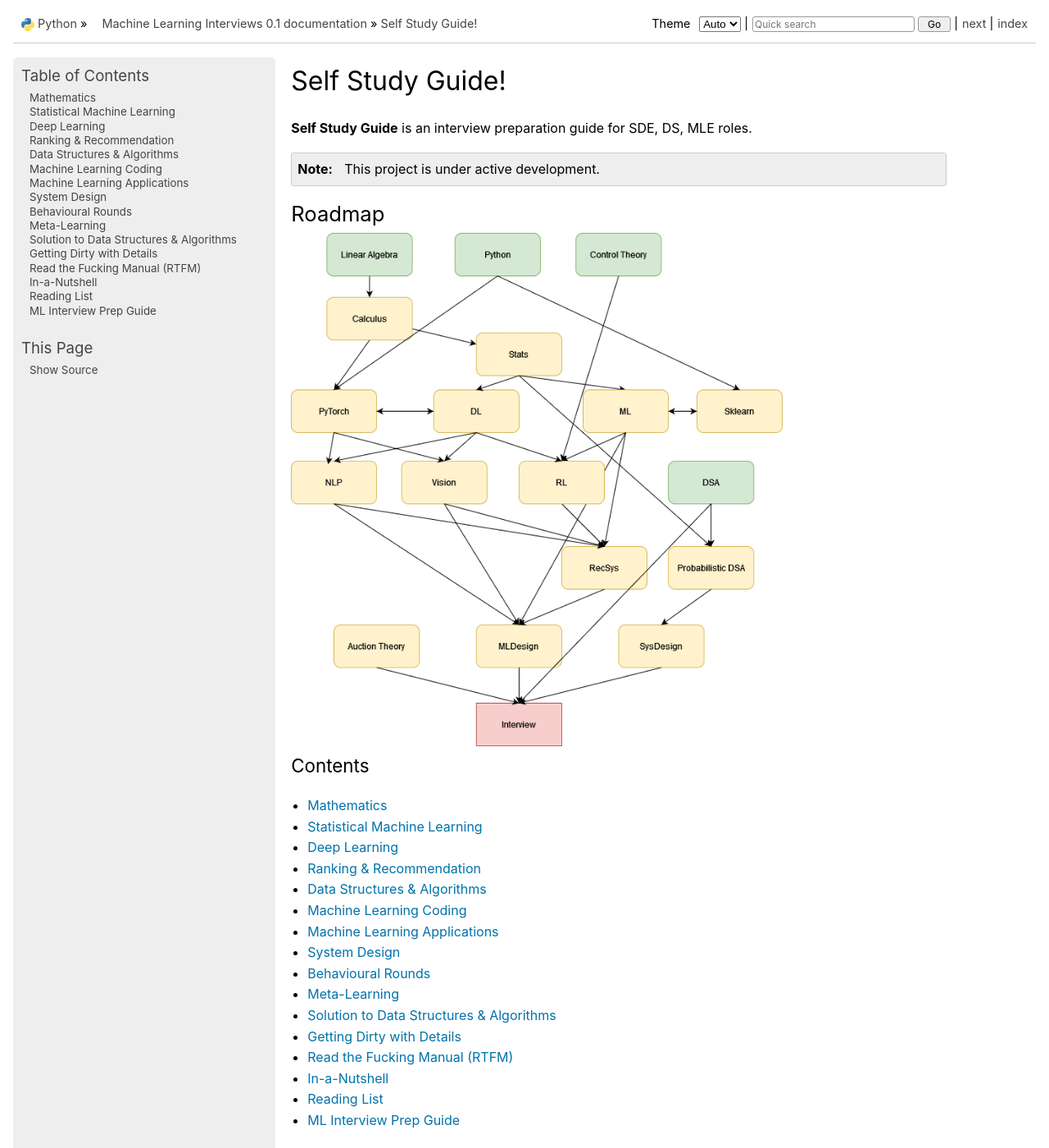
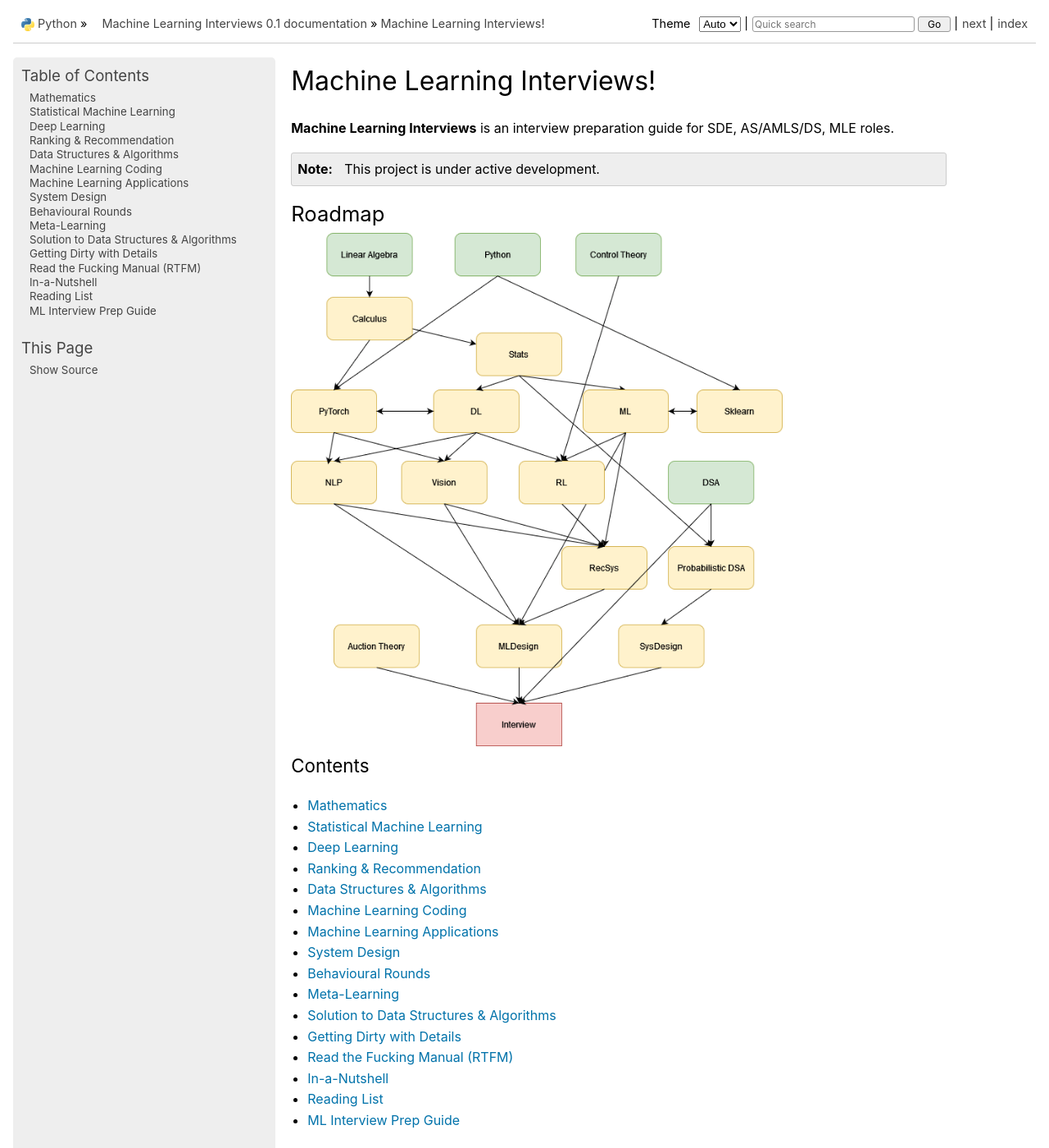
Before and after one commit to uselesstechjunks/leetcode, a Sphinx documentation site: the page built from docs/source/index.rst, in a window 1280 px wide and 1400 px high. Shown: the whole window at 82% size. Built offline with Sphinx 7.4.7, drawn with Linux system fonts in a browser that asks for light colours; some of the changed text lies outside the part shown.

Commit message:
Update index.rst (#423)

```diff
--- a/docs/source/index.rst
+++ b/docs/source/index.rst
@@ -1,20 +1,23 @@
-Self Study Guide!
-===================================
 
-**Self Study Guide** is an interview preparation guide for SDE, DS, MLE roles.
+#############################################################################################
+Machine Learning Interviews!
+#############################################################################################
+
+**Machine Learning Interviews** is an interview preparation guide for SDE, AS/AMLS/DS, MLE roles.
 
 .. note::
 
    This project is under active development.
 
+**********************************************************************************************
 Roadmap
-*****************************************
+**********************************************************************************************
 .. image:: img/003prep.drawio.png
   :width: 600
   :alt: Preparation roadmap
 
 Contents
---------
+----------------------------------------------------------------------------------------------
 
 .. toctree::
    :maxdepth: 1
@@ -36,4 +39,4 @@ Contents
    readlist
    interviews/index
 
-Self Study Guide has its documentation hosted on Read the Docs.
+Machine Learning Interviews has its documentation hosted on Read the Docs.
```
